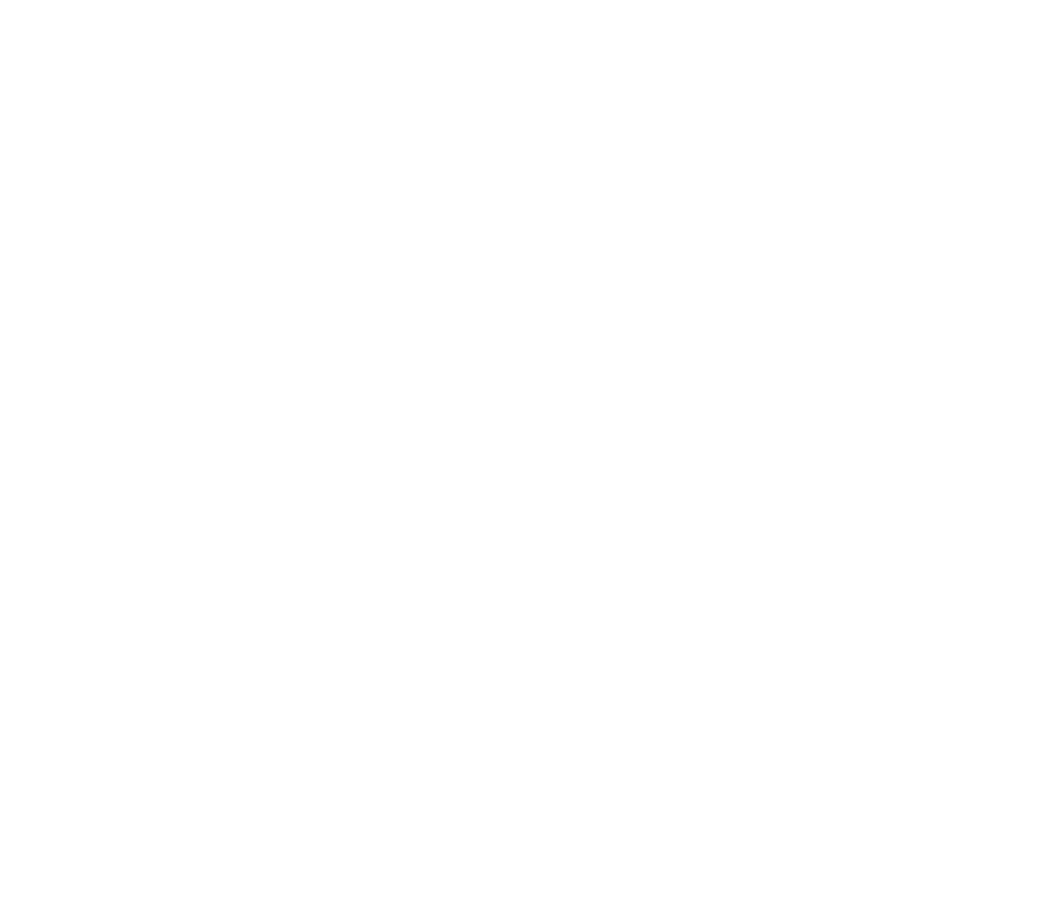
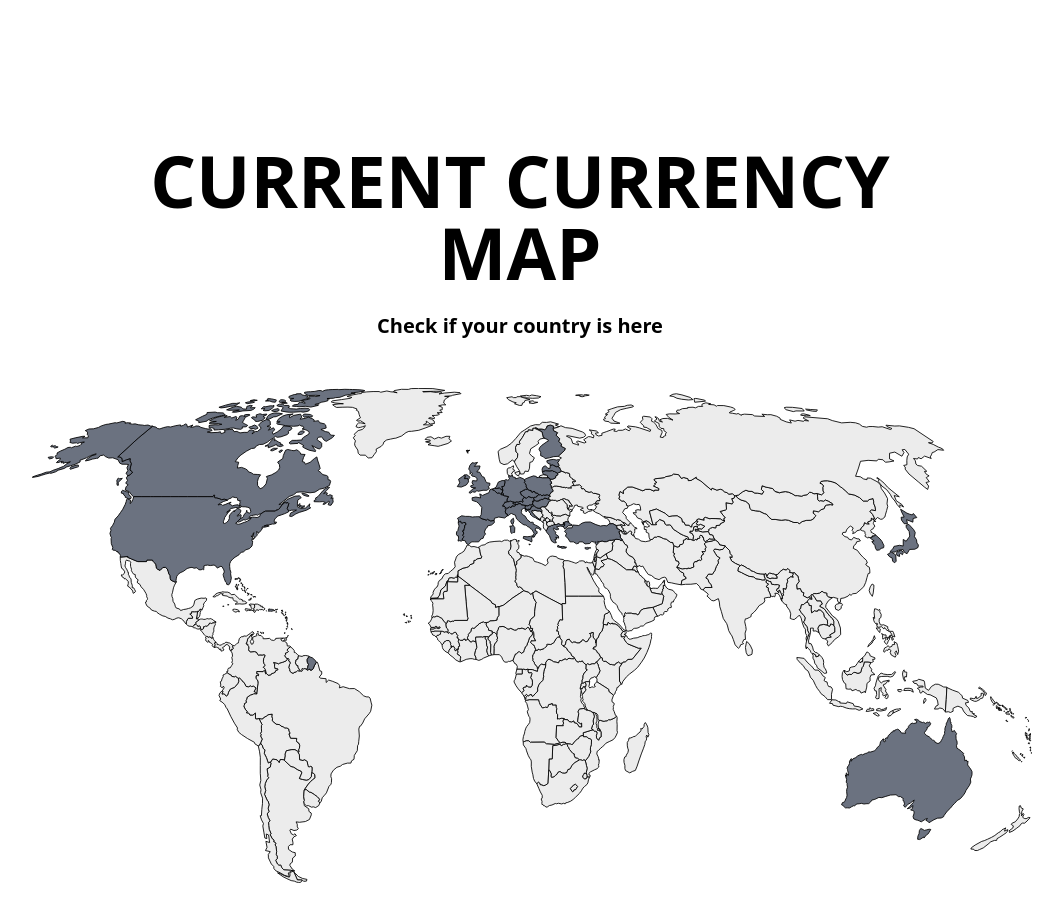
Before and after one commit to ikcadrus/coinvert, an Angular app: page / in a window 1280 px wide. Shown: the part 1020-1942 px from the top of the page, without its empty margins (108-1171 px from the left). Before the commit the page ends 820 px from the top, so only its background shows below. Built offline with nearby package versions, Linux system fonts and the light colour scheme; no server answers.

Commit message:
Add prototype of map section

```diff
--- a/src/app/components/map/map.component.html
+++ b/src/app/components/map/map.component.html
@@ -0,0 +1,5 @@
+<div class="flex flex-col lg:mt-80 lg:mb-32 mt-24">
+    <p class="text-center text-4xl sm:text-5xl md:text-6xl lg:text-7xl font-black ms-6 mt-6 lg:ms-0 me-6">CURRENT CURRENCY <br>MAP</p>
+    <p class="text-center text-xl font-sans font-semibold mt-6 ms-6 lg:ms-0 me-6">Check if your country is here</p>
+    <img src="../../../assets/img/worldMap.svg" class="flex mx-auto mt-12" width="1000">
+</div>
```
